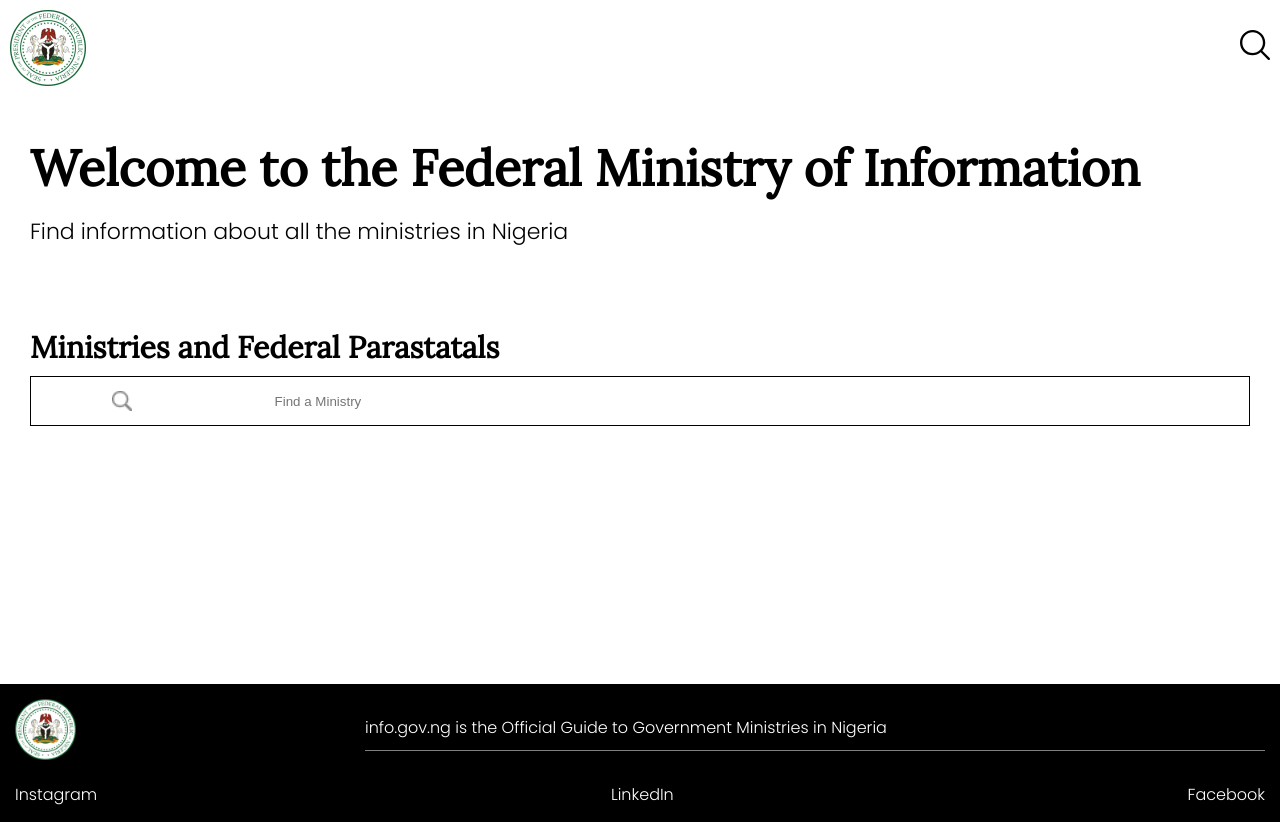
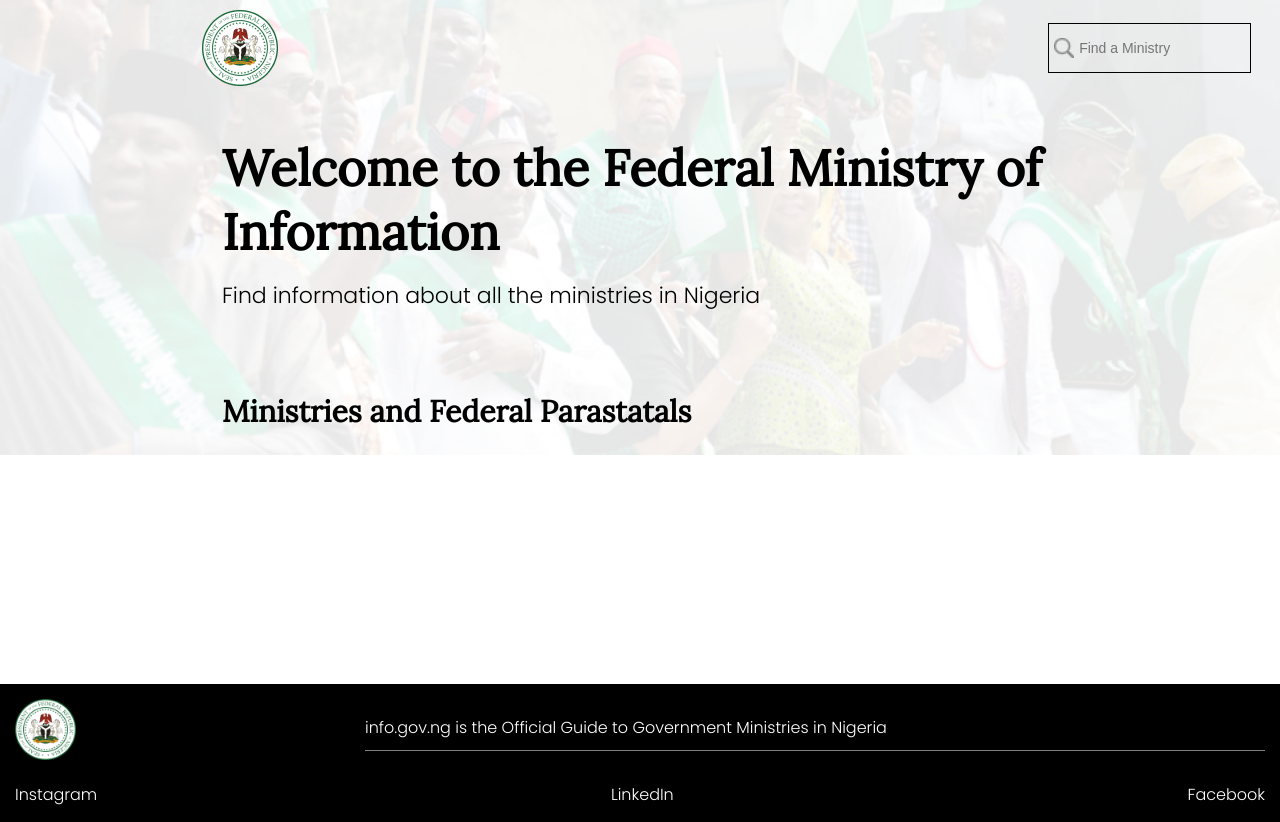
Before and after one commit to mrtoluadesina/descacio-app, a React (Create React App) app: page / in a window 1280 px wide. Built offline with nearby package versions, Linux system fonts and the light colour scheme.

Commit message:
complete fixes

```diff
--- a/src/App.jsx
+++ b/src/App.jsx
@@ -1,12 +1,15 @@
 import { BrowserRouter as Router, Route } from "react-router-dom";
 import Home from "./views/Home";
 import Admin from "./views/Admin";
+import AppContext from "./store/DataContext";
 
 function App() {
   return (
     <Router>
-      <Route exact path="/" component={Home} />
-      <Route path="/upload" component={Admin} />
+      <AppContext>
+        <Route exact path="/" component={Home} />
+        <Route path="/upload" component={Admin} />
+      </AppContext>
     </Router>
   );
 }
--- a/src/Layout/index.jsx
+++ b/src/Layout/index.jsx
@@ -1,17 +1,17 @@
 import Header from "../components/Header";
 import Footer from "../components/Footer";
 
-import { Def, Main } from "./styles";
+import { Def, Main, Wrapper } from "./styles";
 
 const Layout = (props) => {
   return (
-    <Def>
-      <Header />
-      <Main className="content">
-        {props.children}
-      </Main>
+    <Wrapper>
+      <Def>
+        <Header />
+        <Main className="content">{props.children}</Main>
+      </Def>
       <Footer />
-    </Def>
+    </Wrapper>
   );
 };
 
--- a/src/Layout/styles.js
+++ b/src/Layout/styles.js
@@ -1,8 +1,31 @@
 import Styled from "styled-components";
+
+export const Wrapper = Styled.div`
+  background: url("/assets/images/Nigerian.png") no-repeat;
+  background-position: 0 -250px;
+  background-size: 100%;
+  @media(max-width: 768px) {
+      background-position: top;
+      background-size: 160%;
+  }
+  @media (min-width: 769px) and (max-width: 900px) {
+      background-position: top;
+      background-size: 130%;
+  }
+  @media (min-width: 900px) and (max-width: 1400px) {
+      background-position: 0 -200px;
+      background-size: 100%;
+  }
+`;
 
 export const Def = Styled.div`
     display: flex;
     flex-direction: column;
+    @media (min-width: 768px) {
+        max-width: 1200px;
+        width: 70%;
+        margin: auto;
+    }
 `;
 
 export const Main = Styled.main`
--- a/src/components/Header/index.jsx
+++ b/src/components/Header/index.jsx
@@ -1,6 +1,32 @@
+import { useEffect, useRef } from "react";
+import { useAppContext } from "../../store/DataContext";
+import Input from "../Input";
 import { HeaderArea } from "./styles";
 
 const Header = () => {
+  const appContext = useAppContext();
+  const searchFieldRef = useRef(null);
+
+  const handleChange = (e) => {
+    let search = e.target.value;
+    appContext.updateQuery(search);
+    const pattern = new RegExp(search, "i");
+
+    let filteredItem = appContext.ministries.filter((ministry) =>
+      pattern.test(ministry.name)
+    );
+
+    appContext.updateResults(filteredItem);
+  };
+
+  useEffect(() => {
+    const mq = window.matchMedia("(max-width: 768px)");
+
+    if (mq.matches) {
+      searchFieldRef.current.style.display = "none";
+    }
+  }, []);
+
   return (
     <HeaderArea>
       <div className="logo">
@@ -12,6 +38,7 @@ const Header = () => {
         <a href="#search-section">
           <img src="assets/icons/search.svg" alt="search ministries" />
         </a>
+        <Input ref={searchFieldRef} handleChange={handleChange} />
       </div>
     </HeaderArea>
   );
--- a/src/components/Input/index.jsx
+++ b/src/components/Input/index.jsx
@@ -1,8 +1,9 @@
+import React from "react";
 import { InputBox } from "./styles";
 
-const Input = ({ handleChange }) => {
+const Input = React.forwardRef(({ handleChange }, ref) => {
   return (
-    <InputBox>
+    <InputBox ref={ref}>
       <div className="icon">
         <img src="assets/icons/search.png" alt="search" />
       </div>
@@ -13,6 +14,6 @@ const Input = ({ handleChange }) => {
       />
     </InputBox>
   );
-};
+});
 
 export default Input;
--- a/src/components/Input/styles.js
+++ b/src/components/Input/styles.js
@@ -23,5 +23,7 @@ export const InputBox = Styled.div`
         border: 0;
         box-shadow: 0;
         outline: 0;
+        font-size: 14px;
+        background: transparent;
     }
 `;
--- /dev/null
+++ b/src/store/DataContext.jsx
@@ -0,0 +1,41 @@
+import React, { useState, useMemo } from "react";
+
+const DataContext = React.createContext({ ministries: [] });
+
+const AppContext = ({ children }) => {
+  const [ministries, setMinistries] = useState(null);
+  const [searchQuery, setSearchQuery] = useState(null);
+  const [searchResults, setSearchResults] = useState(null);
+
+  const updateMinistries = (data) => {
+    setMinistries(data);
+  };
+
+  const updateQuery = (data) => {
+    setSearchQuery(data);
+  };
+
+  const updateResults = (data) => {
+    setSearchResults(data);
+  };
+
+  const value = useMemo(
+    () => ({
+      ministries,
+      searchResults,
+      searchQuery,
+      updateResults,
+      updateMinistries,
+      updateQuery,
+    }),
+    [searchResults, ministries, searchQuery]
+  );
+
+  return <DataContext.Provider value={value}>{children}</DataContext.Provider>;
+};
+
+export function useAppContext() {
+  return React.useContext(DataContext);
+}
+
+export default AppContext;
--- a/src/views/Admin/index.jsx
+++ b/src/views/Admin/index.jsx
@@ -1,9 +1,11 @@
 import { useState } from "react";
 import Layout from "../../Layout";
+import { useAppContext } from "../../store/DataContext";
 
 const Admin = () => {
   const [loading, setLoading] = useState(false);
   const [numberOfMinistries, setNumberOfMinistries] = useState(0);
+  const appContext = useAppContext();
   const handleChange = (e) => {
     setLoading(true);
     const fileReader = new FileReader();
@@ -11,6 +13,7 @@ const Admin = () => {
     fileReader.onload = (e) => {
       setNumberOfMinistries(JSON.parse(e.target.result).ministries.length);
       localStorage.setItem("ministries", e.target.result);
+      appContext.updateMinistries(e.target.result.ministries);
     };
     setLoading(false);
   };
--- a/src/views/Home/index.jsx
+++ b/src/views/Home/index.jsx
@@ -1,24 +1,33 @@
-import { useState, useEffect } from "react";
+import { useState, useEffect, useRef } from "react";
 
 import Layout from "../../Layout";
 import { Section, Heading, SubHeading, H3 } from "./styles";
 
 import Input from "../../components/Input";
 import Ministry from "../../components/Ministry";
+import { useAppContext } from "../../store/DataContext";
 
 function Home() {
+  const appContext = useAppContext();
   const [loading, setLoading] = useState(false);
   const [ministries, setMinistries] = useState([]);
-  const [filtered, setFiltered] = useState(null);
-  const [searchQuery, setSearchQuery] = useState("");
+  const [searchResults, setSearchResults] = useState(null);
+  const searchFieldRef = useRef(null);
 
   useEffect(() => {
+    //Control search field display on mobile
+    const mq = window.matchMedia("(min-width: 768px)");
+
+    if (mq.matches) {
+      searchFieldRef.current.style.display = "none";
+    }
     setLoading(true);
     try {
       let ministriesInfo = localStorage.getItem("ministries");
       let data = JSON.parse(ministriesInfo).ministries;
-      console.log(data);
+
       setMinistries(data);
+      appContext.updateMinistries(data);
       setLoading(false);
     } catch (error) {
       setMinistries([]);
@@ -26,14 +35,24 @@ function Home() {
     }
   }, []);
 
+  useEffect(() => {
+    console.log("changed");
+  }, [appContext.ministries]);
+
+  useEffect(() => {
+    if (appContext.searchResults) {
+      setSearchResults(appContext.searchResults);
+    }
+  }, [appContext.searchResults]);
+
   const handleChange = (e) => {
     let search = e.target.value;
-    setSearchQuery(search);
+    appContext.updateQuery(search);
     const pattern = new RegExp(search, "i");
     let filteredItem = ministries.filter((ministry) =>
       pattern.test(ministry.name)
     );
-    setFiltered(filteredItem);
+    appContext.updateResults(filteredItem);
   };
 
   return (
@@ -49,22 +68,22 @@ function Home() {
       <Section className="section" id="search-section">
         <div className="container">
           <H3>Ministries and Federal Parastatals</H3>
-          <Input handleChange={handleChange} />
+          <Input ref={searchFieldRef} handleChange={handleChange} />
         </div>
       </Section>
       <Section className="section">
         <div className="container">
           {loading
             ? "I am loading"
-            : !searchQuery
+            : !appContext.searchQuery
             ? ministries.map((ministry, index) => (
                 <Ministry key={index} data={ministry} />
               ))
-            : filtered && filtered.length
-            ? filtered.map((item, index) => (
+            : searchResults && searchResults.length
+            ? searchResults.map((item, index) => (
                 <Ministry key={index} data={item} />
               ))
-            : ""}
+            : "No results found"}
         </div>
       </Section>
     </Layout>
```
Also changed, not shown: public/assets/images/Nigerian.png (added), 1 other file (tests, documents, lock files or other folders).
